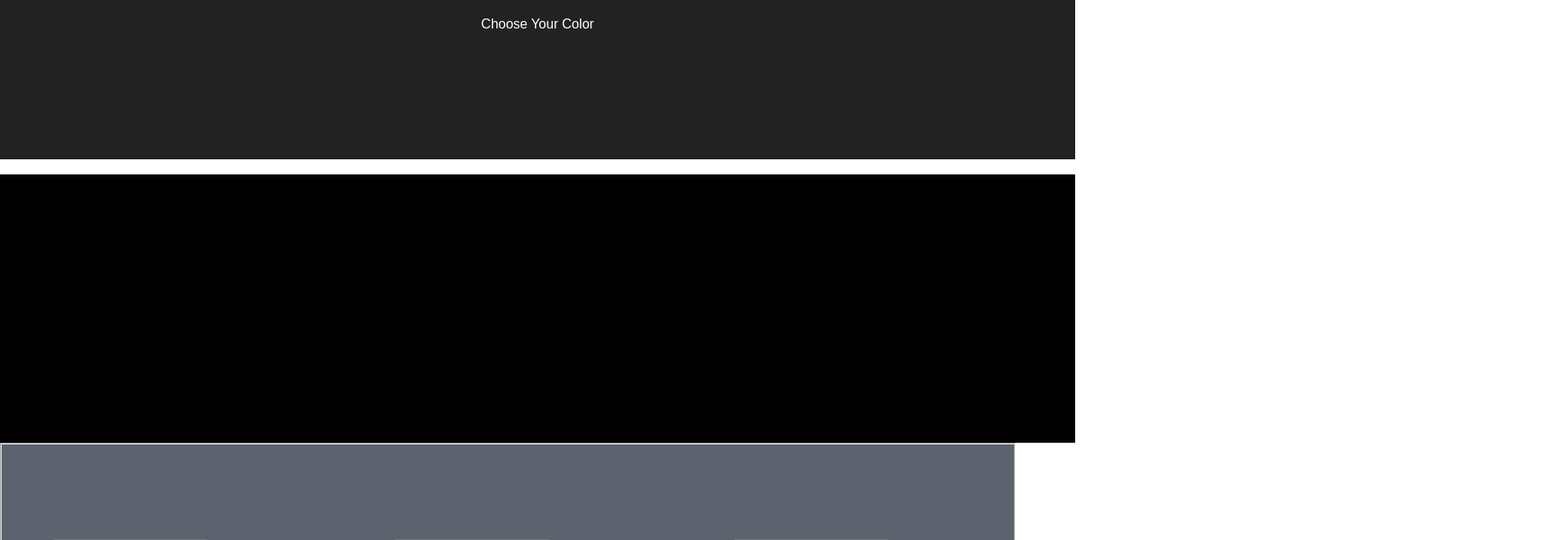
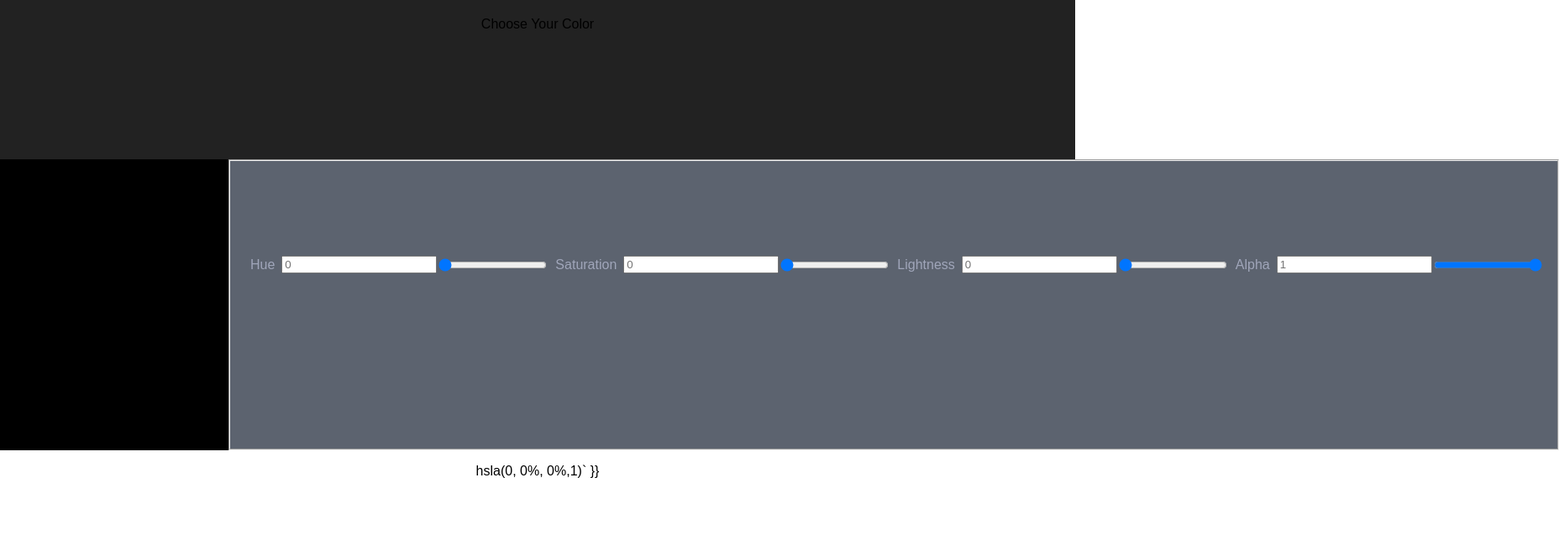
Before and after one commit to dnsomoano/color-picker, a React (Create React App) app: page / in a window 1280 px wide. Shown: the top 644 px of the page at 84% size, 1856 px wide, since content can reach past the window. Built offline with nearby package versions, Linux system fonts and the light colour scheme.

Commit message:
added display and fixed box

```diff
--- a/src/App.css
+++ b/src/App.css
@@ -1,6 +1,6 @@
 .App {
   text-align: center;
-  color:white;
+  color:black;
 }
 
 .App-logo {
@@ -33,12 +33,18 @@ fieldset {
   height: 215px;
   width: 480px;
   padding: 1em;
+  padding-bottom: 7em;
+}
+
+.main-container {
+  display: flex;
+  flex-direction: row;
 }
 
 .box {
   display: flex;
   justify-content: center;
-  padding: 10em;
+  padding: 0 17em 10em 0;
 }
 
 legend {
--- a/src/App.js
+++ b/src/App.js
@@ -7,7 +7,6 @@ class App extends Component {
     return (
       <div className="App">
         <header className="App-header">Choose Your Color</header>
-        <section className="dom">SEE?</section>
         <ColorPicker />
       </div>
     );
--- a/src/ColorPicker.js
+++ b/src/ColorPicker.js
@@ -6,7 +6,8 @@ class ColorPicker extends Component {
     this.state = {
       hue: 0,
       saturation: 0,
-      lightness: 0
+      lightness: 0,
+      alpha: 1
     };
   }
 
@@ -34,16 +35,24 @@ class ColorPicker extends Component {
     // console.log(this.state.lightness);
   };
 
+  slideAlpha = event => {
+    const raiseAlpha = event.target.value;
+    this.setState({
+      alpha: raiseAlpha / 100
+    });
+    // console.log(this.state.lightness);
+  };
+
   render() {
     return (
       <div>
-        <section>
+        <section className="main-container">
           <section
             className="box"
             style={{
-              backgroundColor: `hsl(${this.state.hue}, ${
+              backgroundColor: `hsla(${this.state.hue}, ${
                 this.state.saturation
-              }%, ${this.state.lightness}%)`
+              }%, ${this.state.lightness}%,${this.state.alpha})`
             }}
           />
           <fieldset>
@@ -80,8 +89,25 @@ class ColorPicker extends Component {
               onInput={this.slideLightness}
               value={this.state.lightness}
             />
+            <label for="alpha">Alpha</label>
+            <input placeholder={this.state.alpha} />
+            <input
+              type="range"
+              id="alpha"
+              name="alpha"
+              min="0.00"
+              max="1.00"
+              onInput={this.slideAlpha}
+              value={this.state.alpha}
+            />
           </fieldset>
         </section>
+        <p>
+        hsla({this.state.hue}, {
+                this.state.saturation
+              }%, {this.state.lightness}%,{this.state.alpha})`
+            }}
+          </p>
       </div>
     );
   }
```
